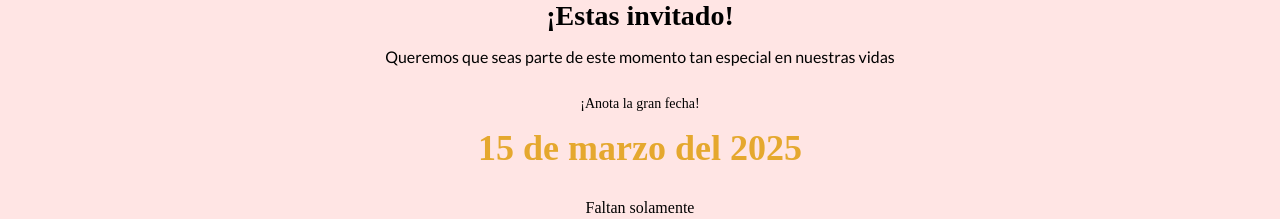
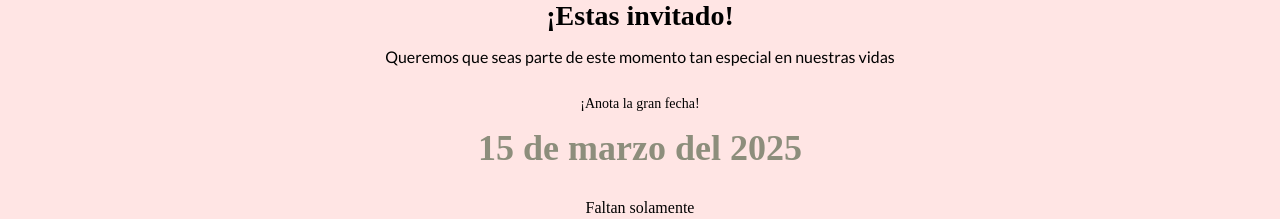
Before and after one commit to edmirgalvan01/wedding-site, a React (Vite) app: page / in a window 1280 px wide. Shown: the part 840-1059 px from the top of the page. Built offline with nearby package versions, Linux system fonts and the light colour scheme; a web font is replaced by a local one.

Commit message:
Change color

```diff
--- a/src/sections/Invitation/Invitation.css
+++ b/src/sections/Invitation/Invitation.css
@@ -28,7 +28,7 @@
 }
 .invitation--date h1 {
   font-size: 36px;
-  color: #e5a82e;
+  color: var(--green-color);
 }
 
 .invitation--timer {
```
